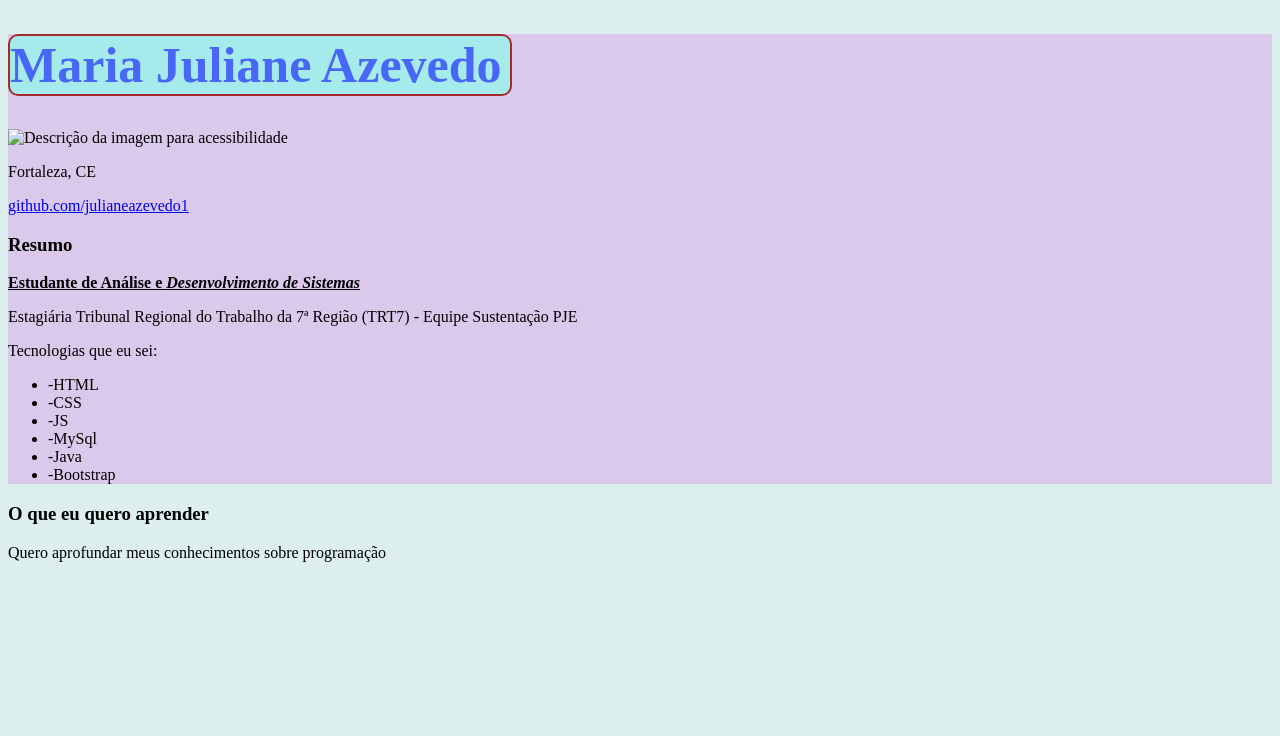
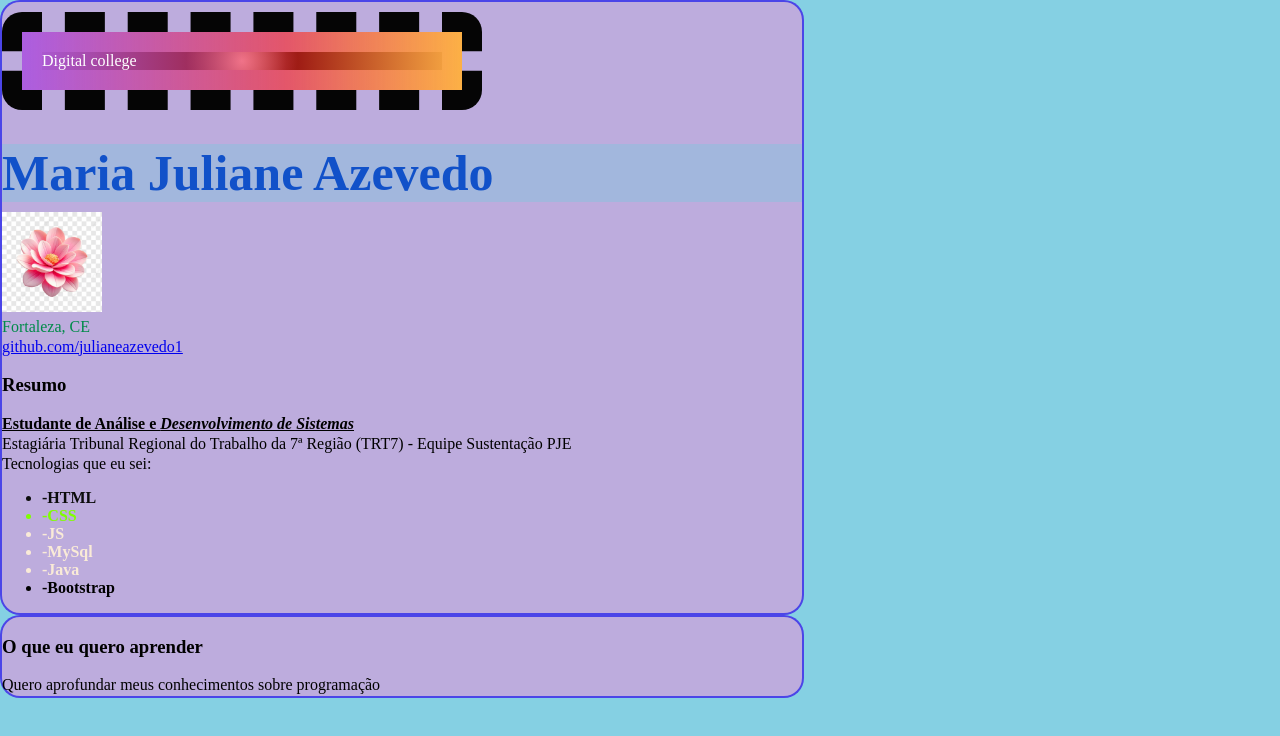
Before and after one commit to julianeazevedo1/aula-1, a plain HTML site: page index.html in a window 1280 px wide. Drawn offline with Linux system fonts and the light colour scheme.

Commit message:
segundo commit

```diff
--- a/index.html
+++ b/index.html
@@ -5,19 +5,17 @@
     <meta charset="UTF-8">
     <meta name="viewport" content="width=device-width, initial-scale=1.0">
     <title>Aula-1</title>
+
+    <link rel="stylesheet" href="style.css">
 </head>
 
-<body style="background-color: rgb(220, 238, 238);">
-    <div style="background-color:rgb(218, 201, 235);">
-        <h1 style="color: rgba(0, 0, 255, 0.562);
-        background-color: rgb(165, 235, 235);
-        width: 500px;
-        border: 2px solid brown;
-        border-radius: 10px;
-
-        font-size: 50px;">Maria Juliane Azevedo</h1>
-        <img src="caminho-da-sua-imagem.jpg" alt="Descrição da imagem para acessibilidade">
-        <p>Fortaleza, CE</p>
+<!-- style="background-color: rgb(220, 238, 238);"-->
+<body>
+    <div>
+        <div class="box">Digital college</div>
+        <h1 class="nome">Maria Juliane Azevedo</h1>
+        <img src="flor.webp" width="100" height="100" alt="Descrição da imagem para acessibilidade">
+        <p class="estado">Fortaleza, CE</p>
         <a href="https://github.com/julianeazevedo1" target="_blank">github.com/julianeazevedo1</a>
         <h3>Resumo</h3>
         <p><b><u>Estudante de Análise e <i>Desenvolvimento de Sistemas</i></b></u></p>
@@ -30,6 +28,11 @@
             <li>-MySql</li>
             <li>-Java</li>
             <li>-Bootstrap</li>
+
+            <!-- <ol>item 1</ol>
+            <ol>item 2</ol>
+            <ol>item 3</ol>
+            <ol>item 4</ol> -->
         </ul>
     </div>
     <div>
--- /dev/null
+++ b/style.css
@@ -0,0 +1,96 @@
+body{
+            background-color: rgba(118, 203, 224, 0.89);
+            /* background-image: url('flor.webp'); */
+            background-size: 5%;
+            background-repeat:repeat;
+            margin: 0px;
+
+        }
+
+        .nome{
+            color: rgb(17, 81, 201);
+            background-color: rgba(72, 218, 218, 0.226);
+            font-size: 50px;
+
+        }
+
+        div{
+            background-color:rgb(150, 79, 221);
+            background-color: rgba(224, 150, 218, 0.616);
+            width: 800px;
+            border: 2px solid rgba(16, 16, 236, 0.658);
+            border-radius: 20px;
+            transition: 0.5s;
+        }
+
+        div:hover{
+            width: 900px;
+            transition: 0.5;
+        }
+
+        ul{
+            color: antiquewhite;
+            font-weight: bolder;
+        }
+
+        .estado{
+            color: rgb(0, 139, 74);
+        }
+
+        p {
+            margin-top: 2px;    /* Espaço de cima bem pequeno */
+            margin-bottom: 2px; /* Espaço de baixo bem pequeno */
+        }
+
+        h1{
+            margin-top: 10;
+            margin-bottom: 10px;
+        }
+
+        .box {
+            margin: 10px 0;
+            color: white;
+            background:
+                linear-gradient(
+                90deg,
+                rgb(172, 94, 224) 0%,
+                rgb(253 29 29 / 60%) 60%,
+                rgb(252 176 69 / 100%) 100%
+                ),
+                radial-gradient(circle, white 0%, black 28%);
+            border: 20px dashed rgb(5, 5, 5);
+            padding: 20px;
+            width: 400px;
+            background-origin: padding-box, content-box;
+            background-repeat: no-repeat;
+        }
+
+        /* pseudo-seletor */
+        li:last-child{
+            color: black;
+        }
+
+        li:nth-child(2){
+            color: chartreuse;
+        }
+
+        ol>li:first-child{
+            color: yellow;
+        }
+
+        ul>li:first-child{
+            color: rgb(12, 12, 12);
+        }
+
+        /* *{pega todos
+
+        } */
+
+        li{
+            transition: 0.5s;
+        }
+
+        li:hover{
+            color: rgb(219, 61, 22);
+            transition: 0.5s;
+        }
```
Also changed, not shown: flor.webp (added).
